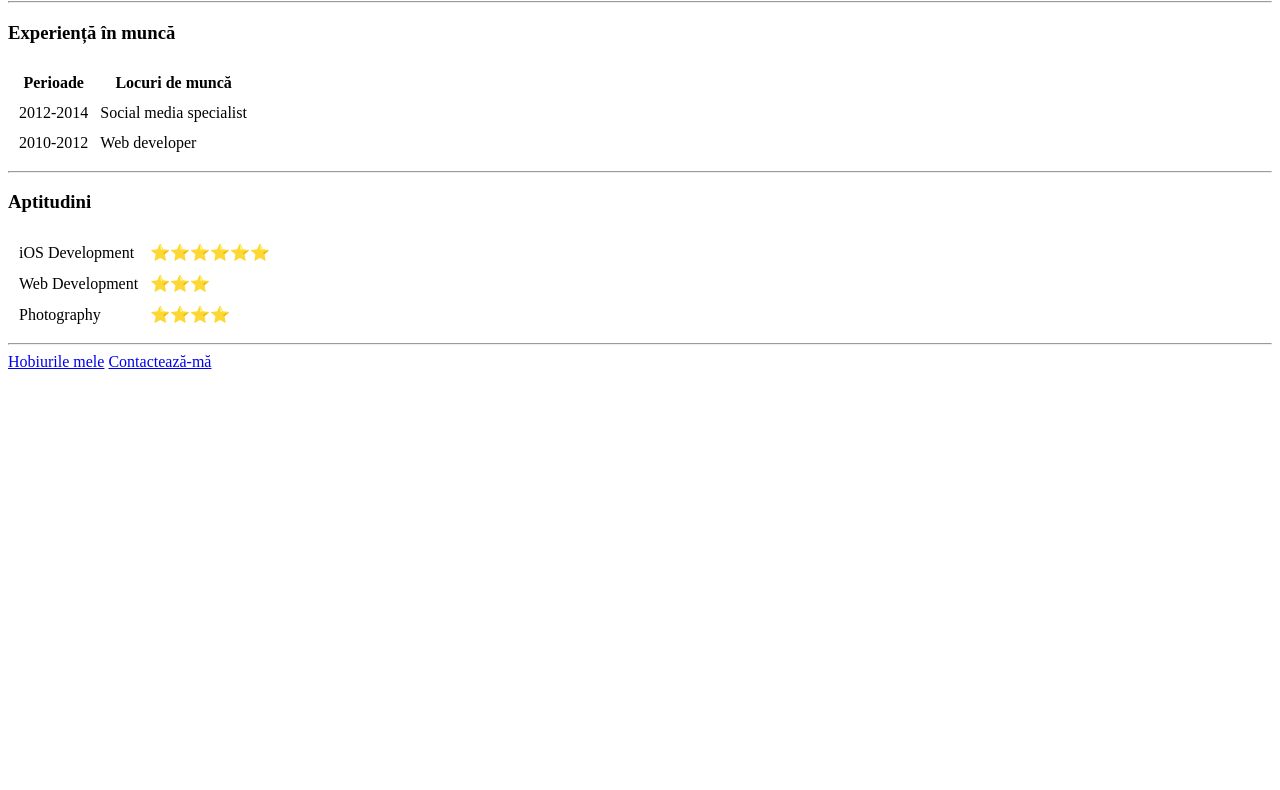
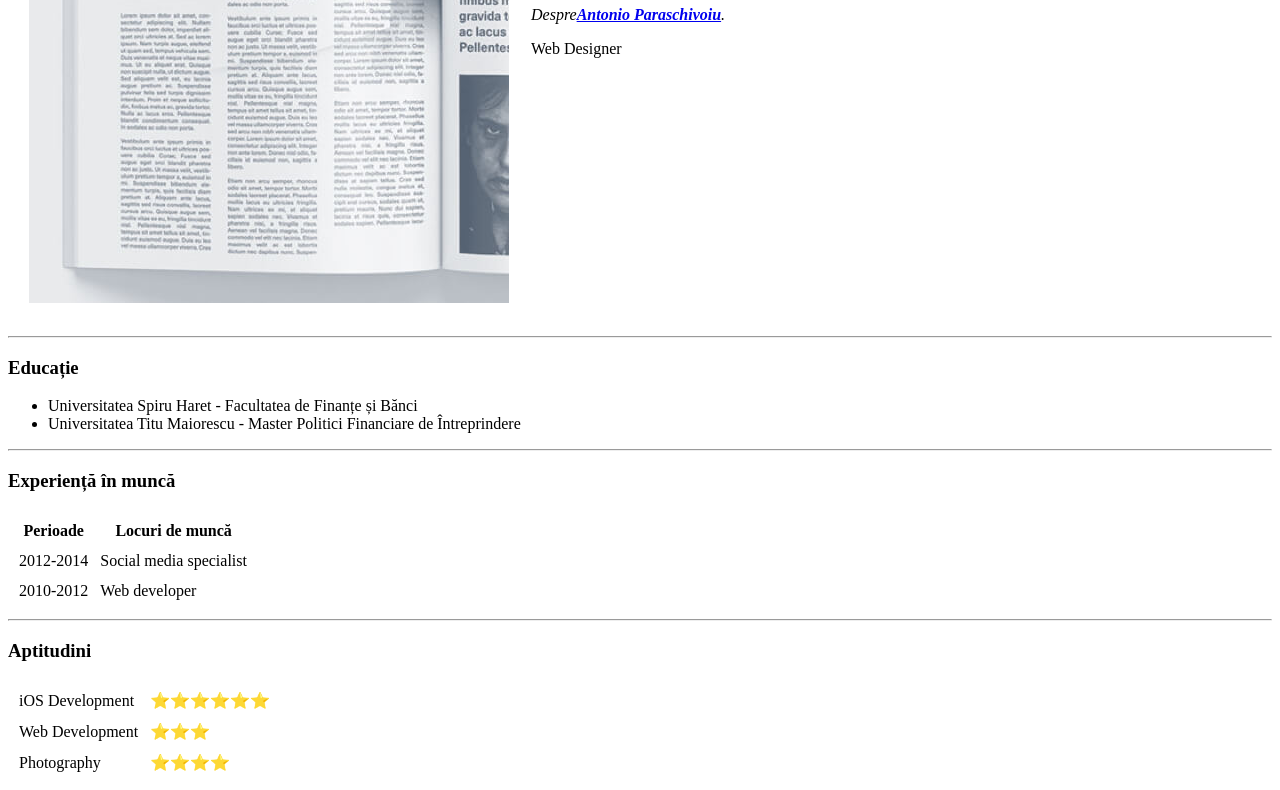
Before and after one commit to aparaschivoiu/cv, a plain HTML site: page index.html in a window 1280 px wide. Shown: the part 336-1126 px from the top of the page. Before the commit the page ends 800 px from the top, so only its background shows below. Drawn offline with Linux system fonts and the light colour scheme.

Commit message:
Add files via upload

```diff
--- a/index.html
+++ b/index.html
@@ -1,23 +1,22 @@
 <!DOCTYPE html>
 <head>
     <meta charset="UTF-8">
-    <title>Antonio Personal Site</title>
+    <title>CV Antonio Paraschivoiu</title>
 </head>
     <body>
         <table cellspacing="20px">
             <tr>
                 <td><img src="images/imagine-profil.jpg" alt="Imagine"></td>
                 <td><h1>Antonio Paraschivoiu</h1>
-                    <p><em>Descriere despre <strong><a href="https://loremipsum.io/">Antonio Paraschivoiu</a></strong>.</em></p>
-                    <p>Lorem ipsum dolor sit amet, consectetur adipiscing elit.</p></td>
+                    <p><em>Despre<strong><a href="https://gapmedia.ro/">Antonio Paraschivoiu</a></strong>.</em></p>
+                    <p>Web Designer</p></td>
             </tr>
         </table>
         <hr>
         <h3><strong>Educație</strong></h3>
         <ul>
-            <li>Universitatea 1</li>
-            <li>Universitatea 2</li>
-            <li>Universitatea 3</li>
+            <li>Universitatea Spiru Haret - Facultatea de Finanțe și Bănci</li>
+            <li>Universitatea Titu Maiorescu - Master Politici Financiare de Întreprindere</li>
         </ul>
         <hr>
         <h3>Experiență în muncă</h3>
```
Also changed, not shown: contact.html (+2 -1 lines), images/imagine-profil.jpg (added), 2 other files.
